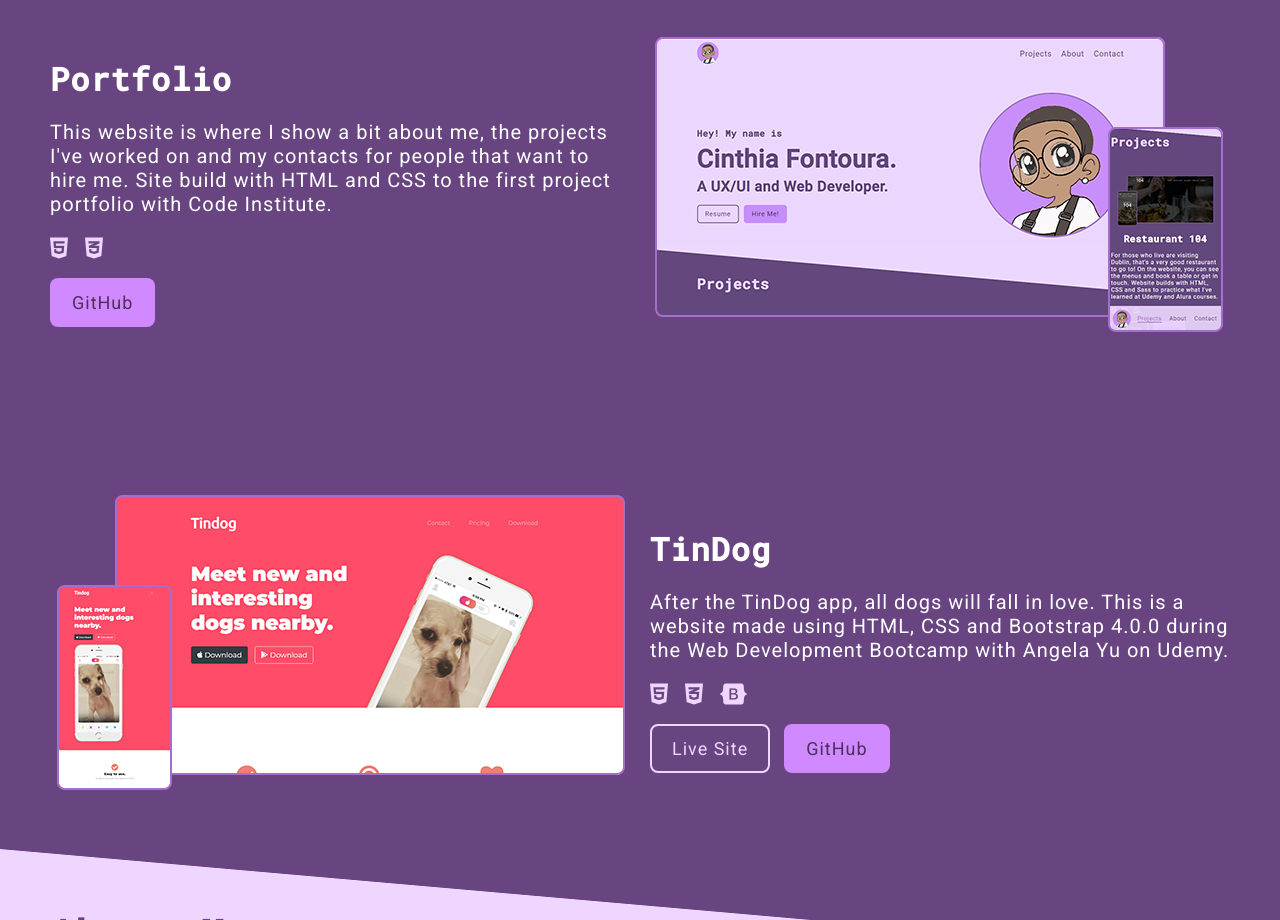
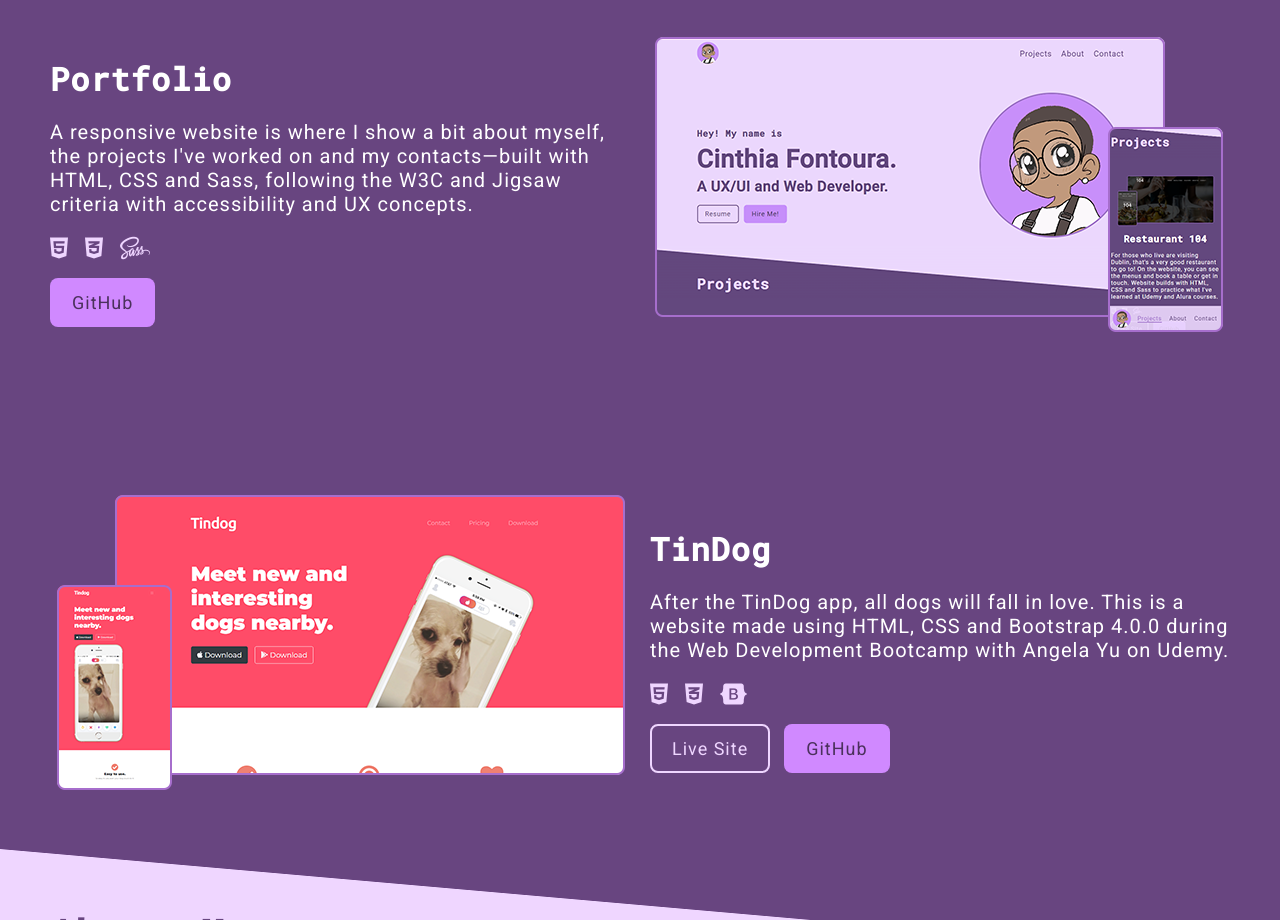
Before and after one commit to cinthiafontoura/portfolio, a website: page index.html in a window 1280 px wide. Shown: the part 1220-2140 px from the top of the page. Drawn offline with Linux system fonts and the light colour scheme.

Commit message:
Change the id name from pageup to home on index.html

```diff
--- a/index.html
+++ b/index.html
@@ -14,10 +14,12 @@
         <link rel="stylesheet" href="assets/styles/style.css">
         <title>Cinthia Fontoura - Portfolio</title>
     </head>
-    <body id="pageup">
+    <body id="home">
+
+    <!-- Navigation -->
         <header class="navbar">
             <div class="navbar__links container">
-                <a href="#pageup" aria-label="Back to top of the page">
+                <a href="#home" aria-label="Go to homepage">
                     <img class="navbar__logo" src="assets/images/logo.png" alt="Cinthia Fontoura logo">
                 </a>
                 <nav>
@@ -35,6 +37,7 @@
                 </nav>
             </div>
         </header>
+        <main>
           <section class="banner container">
               <div>
                   <h1 class="banner__title">
@@ -75,13 +78,16 @@
                   <div class="project__item--right">
                       <div class="project__info--right">
                           <h3 class="project__name">Portfolio</h3>
-                        <p class="project__description">This website is where I show a bit about me, the projects I've worked on and my contacts for people that want to hire me. Site build with HTML and CSS to the first project portfolio with Code Institute.</p>
+                          <p class="project__description">A responsive website is where I show a bit about myself, the projects I've worked on and my contacts—built with HTML, CSS and Sass, following the W3C and Jigsaw criteria with accessibility and UX concepts.</p>
                           <ul class="project__technologies">
                               <li>
                                   <i class="project__icon fa-brands fa-html5"></i>
                               </li>
                               <li>
                                   <i class="project__icon fa-brands fa-css3-alt"></i>
+                              </li>
+                              <li>
+                                  <i class="project__icon fa-brands fa-sass"></i>
                               </li>
                           </ul>
                           <a class="btn project__btn" href="https://github.com/cinthiafontoura/cinthia-fontoura-portfolio" aria-label="Have a look at the code on GitHub (open in a new tab)" target="_blank">GitHub</a>
@@ -170,6 +176,7 @@
                   </form>
               </div>
           </section>
+        </main>
         <hr>
         <footer class="social-media">
             <ul>
```
Also changed, not shown: README.md. Lines whose indentation alone changed are shown as unchanged.
